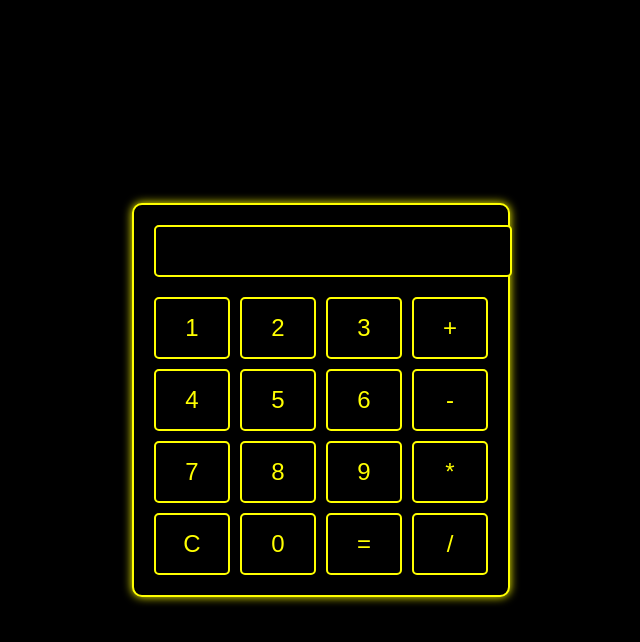
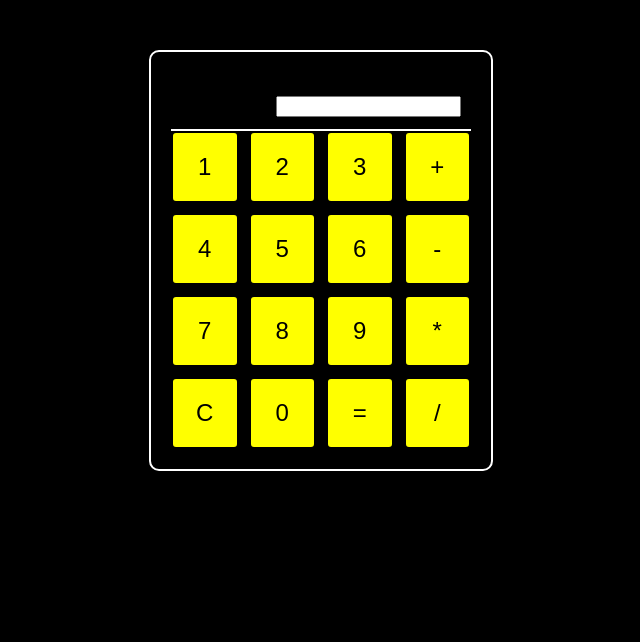
Before and after one commit to aryaman1411/demo_cprime_github, a React (Create React App) app in the folder calculator-application/: page / in a window 1280 px wide. Shown: the top 642 px of the page, without its empty margins (319-959 px from the left). Built offline with nearby package versions, Linux system fonts and the light colour scheme.

Commit message:
new changes to css

```diff
--- a/calculator-application/src/Calculator.css
+++ b/calculator-application/src/Calculator.css
@@ -1,37 +1,31 @@
-/* App.css */
-
 body {
-    background-color: #000000;
-    color: #FFFF00;
+    background-color: #000000; /* Black background */
     font-family: Arial, sans-serif;
-    display: flex;
-    justify-content: center;
-    align-items: center;
-    height: 100vh;
-    margin: 0;
   }
 
   .calculator {
-    background-color: #000000;
-    border: 2px solid #FFFF00;
+    display: grid;
+    grid-template-rows: auto 1fr;
+    max-width: 300px;
+    margin: 50px auto;
+    padding: 20px;
+    border: 2px solid #ffffff; /* White border */
     border-radius: 10px;
-    padding: 20px;
-    box-shadow: 0 0 10px #FFFF00;
+    background-color: #000000; /* Black background */
   }
 
   .display {
-    margin-bottom: 20px;
+    background-color: #000000; /* Black background */
+    color: #ffff00; /* Yellow text */
+    padding: 10px;
+    font-size: 2em;
+    text-align: right;
+    border-bottom: 2px solid #ffffff; /* White border */
   }
 
-  input[type="text"] {
-    width: 100%;
-    padding: 10px;
-    border: 2px solid #FFFF00;
-    border-radius: 5px;
-    background-color: #000000;
-    color: #FFFF00;
+  .result {
+    color: #ffffff; /* White text */
     font-size: 1.5em;
-    text-align: right;
   }
 
   .buttons {
@@ -41,16 +35,25 @@ body {
   }
 
   button {
-    padding: 15px;
+    background-color: #ffff00; /* Yellow buttons */
+    border: 2px solid #000000; /* Black border */
+    border-radius: 5px;
+    color: #000000; /* Black text */
     font-size: 1.5em;
-    border: 2px solid #FFFF00;
-    border-radius: 5px;
-    background-color: #000000;
-    color: #FFFF00;
+    padding: 20px;
     cursor: pointer;
   }
 
   button:hover {
-    background-color: #FFFF00;
-    color: #000000;
+    background-color: #ffffff; /* White hover effect */
+    color: #000000; /* Black text */
   }
+
+  button:active {
+    background-color: #cccccc; /* Light grey when active */
+  }
+
+  button:focus {
+    outline: none;
+    box-shadow: 0 0 10px #ffff00; /* Yellow focus */
+  }
```
